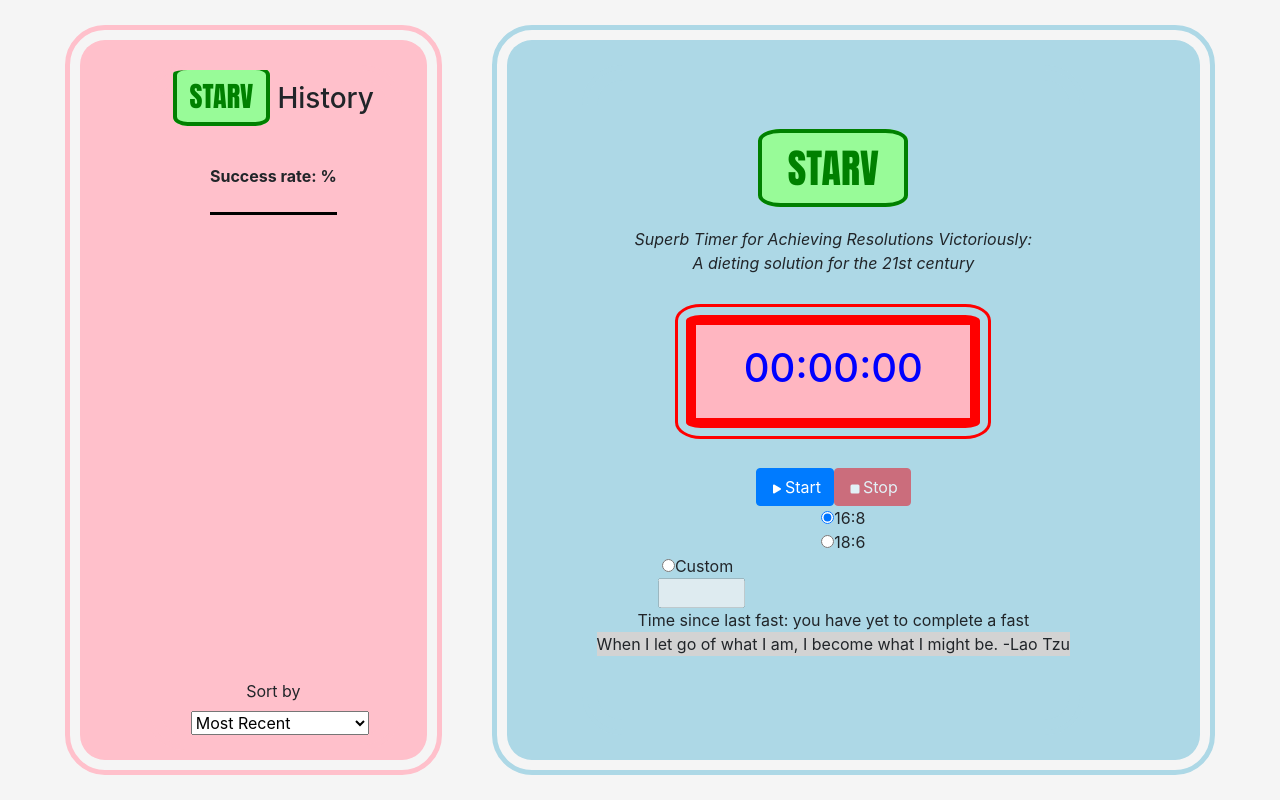
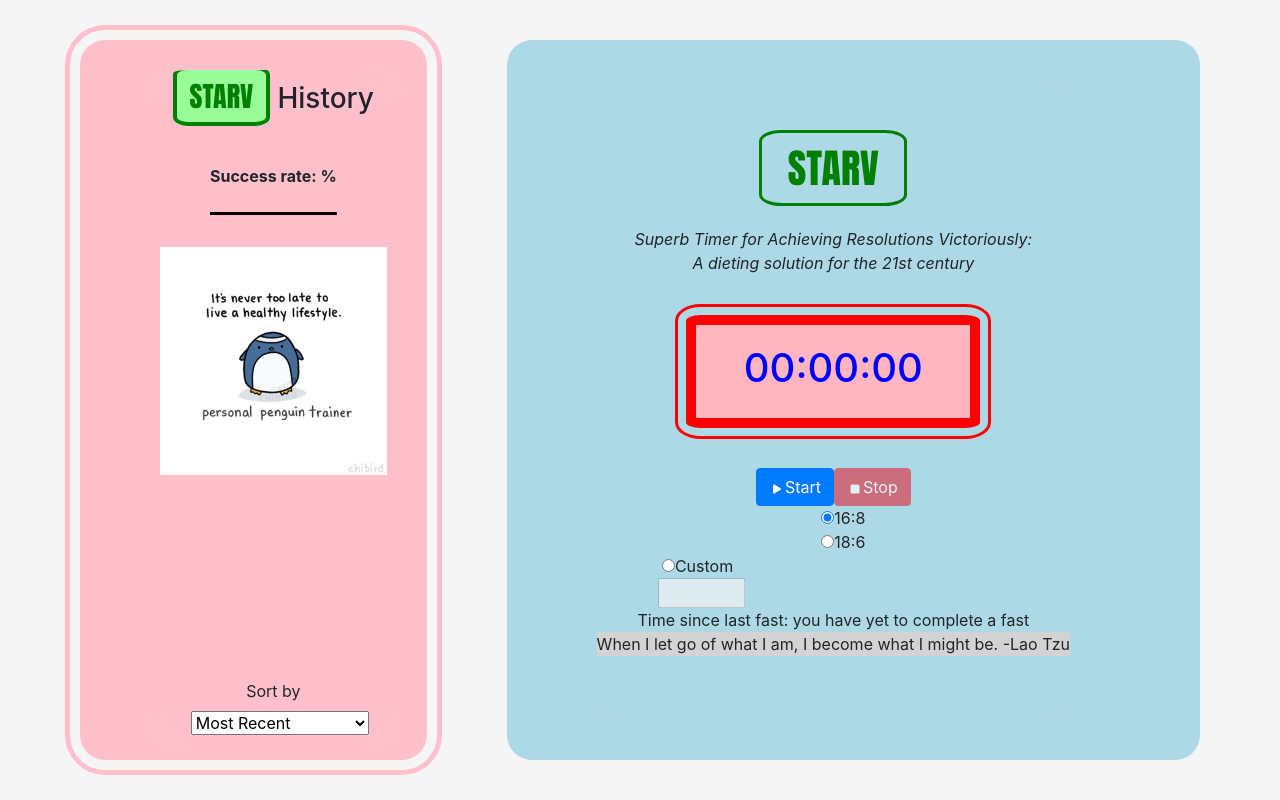
Before and after one commit to wan-li-va/STARV, a React (Create React App) app: page / in a window 1280 px wide. Built offline with nearby package versions, Linux system fonts and the light colour scheme.

Commit message:
reorder default and added motivation gif placeholder

```diff
--- a/src/App.js
+++ b/src/App.js
@@ -17,9 +17,10 @@ export default class App extends Component {
   saveFast = (length, displayTime) => {
     let intDisp = parseFloat(displayTime);
     let diff = (length * 60 * 60 * 1000) - intDisp;
-
+    let dt = Date.now();
     let instanceFast = {
       dateMade: Moment().format("MMM DD, YYYY"),
+      dateCompare: dt,
       wasSuccessful: intDisp === 0, //if not successful, then it is false that diff === 0
       timePassed: diff,
       index: this.state.pastFasts.length
--- a/src/components/MainPanel.js
+++ b/src/components/MainPanel.js
@@ -85,7 +85,7 @@ export default class MainPanel extends Component {
                         "" :
                         (this.props.isTimerChanged) ?
                             <div>
-                                <img src={require("../images/congrats.gif")} alt="congrats" />
+                                <img id="congrats" src={require("../images/congrats.gif")} alt="congrats" />
                             </div>
                             :
                             <div></div>
--- a/src/components/StatsPanel.js
+++ b/src/components/StatsPanel.js
@@ -18,9 +18,7 @@ export default class StatsPanel extends Component {
         if (this.props.pastFasts.length !== 0) {
             let successes = 0;
             for (let i = 0; i < this.props.pastFasts.length; i++) {
-                let fastInst = this.props.pastFasts[i];
-                let wasSucc = fastInst.wasSuccessful;
-                if (wasSucc) {
+                if (this.props.pastFasts[i].wasSuccessful) {
                     successes++;
                 }
             }
@@ -54,16 +52,28 @@ export default class StatsPanel extends Component {
                 })
             }
         }
+        else {
+            starvs.sort(function (fast1, fast2) {
+                return fast2.dateCompare - fast1.dateCompare;
+            })
+        }
         return starvs
     }
 
     render() {
-        let starvs = this.sortBy();
-        let newStarvs = starvs.map(fast => {
-            return (
-                <Entry key={fast.index.toString()} index={fast.index} fast={fast}> </Entry>
-            )
-        })
+        let starvs;
+        let newStarvs;
+        if (this.props.pastFasts.length === 0) {
+            newStarvs =
+                <img id="motivate" src={require("../images/motivate.gif")} alt="motivate" />
+        } else {
+            starvs = this.sortBy();
+            newStarvs = starvs.map(fast => {
+                return (
+                    <Entry key={fast.index.toString()} index={fast.index} fast={fast}> </Entry>
+                )
+            })
+        }
 
         return (
             <div className="StatsPanel">
--- a/src/styling/MainPanel.css
+++ b/src/styling/MainPanel.css
@@ -1,7 +1,5 @@
 .MainPanel {
     display: flex;
-    outline: lightblue solid 5px;
-    outline-offset: 10px;
 }
 
 .subtitle {
@@ -13,10 +11,9 @@
     color: green;
     font-family: Impact, Charcoal, sans-serif;
     font-weight: bold;
-    border: 4px solid green;
+    border: 3px solid green;
     border-radius: 15%;
     padding: 5px;
     padding-left: 2vw;
     padding-right: 2vw;
-    background-color: palegreen;
 }
--- a/src/styling/StatsPanel.css
+++ b/src/styling/StatsPanel.css
@@ -28,3 +28,8 @@
     border-bottom-style: solid;
     padding-bottom: 3vh;
 }
+
+#motivate{
+    width: 100%;
+    height: auto;
+}
```
Also changed, not shown: src/images/motivate.gif (added).
